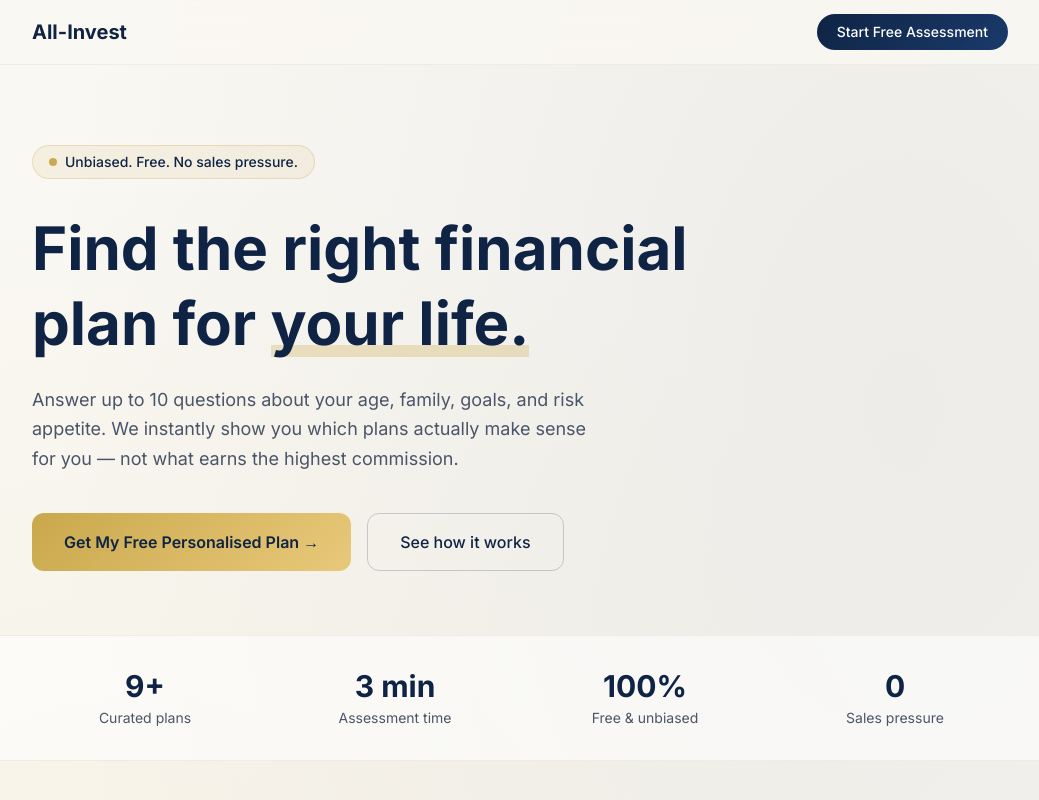
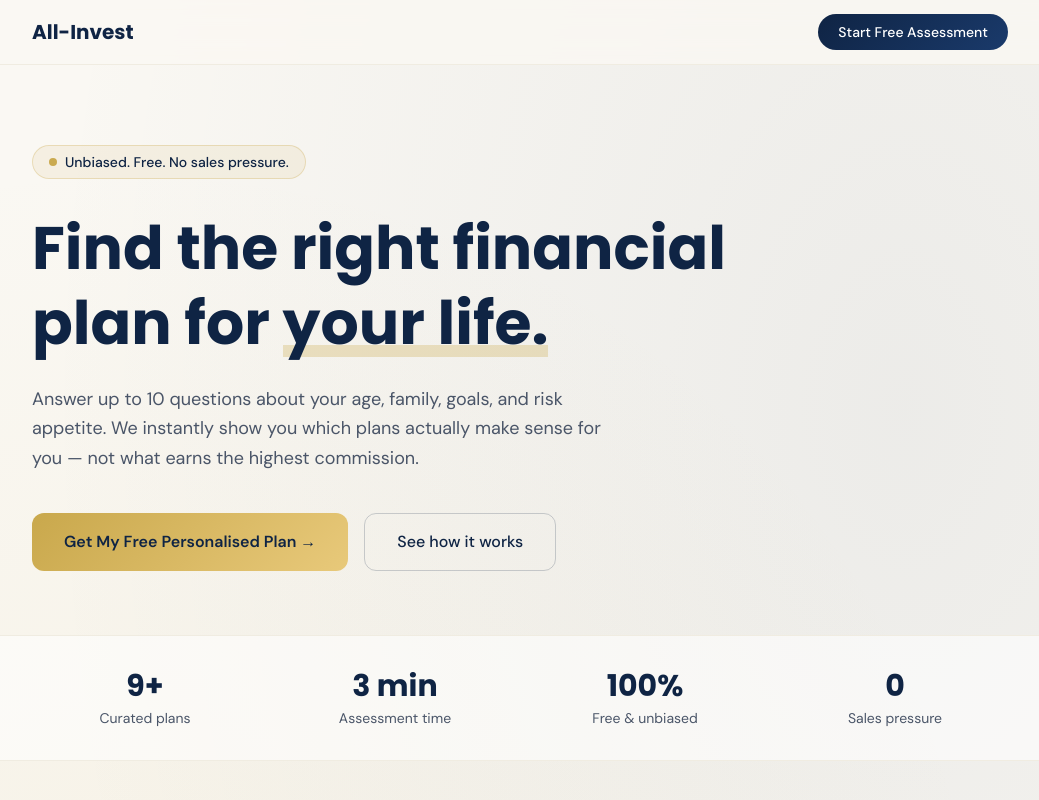
Before and after one commit to ameythakurdeogad/allinvest, a Next.js app: page / in a window 1280 px wide. Shown: the top 800 px of the page, without its empty margins (120-1159 px from the left). Built offline with nearby package versions, Linux system fonts and the light colour scheme.

Commit message:
Fonts Update

```diff
--- a/app/globals.css
+++ b/app/globals.css
@@ -1,4 +1,4 @@
-@import url('https://fonts.googleapis.com/css2?family=Inter:wght@300;400;500;600;700&display=swap');
+@import url('https://fonts.googleapis.com/css2?family=Poppins:wght@400;500;600;700&family=DM+Sans:wght@300;400;500;600&display=swap');
 
 @import "tailwindcss";
 
@@ -11,8 +11,8 @@
   --color-cream-dark: #f0ece1;
   --color-slate: #4a5568;
 
-  --font-display: 'Inter', sans-serif;
-  --font-sans: 'Inter', sans-serif;
+  --font-display: 'Poppins', sans-serif;
+  --font-sans: 'DM Sans', sans-serif;
 }
 
 :root {
@@ -28,16 +28,24 @@
 }
 
 * { box-sizing: border-box; }
-html { scroll-behavior: smooth; }
+
+html {
+  scroll-behavior: smooth;
+  color-scheme: light;
+  background-color: #faf8f3;
+  color: #1a202c;
+  /* Prevent Samsung Internet and Android browsers from applying forced dark mode */
+  -webkit-text-size-adjust: 100%;
+}
 
 body {
-  font-family: 'Inter', sans-serif;
+  font-family: 'DM Sans', sans-serif;
   background: var(--cream);
   color: var(--text);
   -webkit-font-smoothing: antialiased;
 }
 
-.font-display { font-family: 'Inter', sans-serif; }
+.font-display { font-family: 'Poppins', sans-serif; }
 
 .progress-bar {
   height: 3px;
--- a/app/layout.tsx
+++ b/app/layout.tsx
@@ -11,6 +11,7 @@ export default function RootLayout({ children }: { children: React.ReactNode })
     <html lang="en">
       <head>
         <meta name="color-scheme" content="light" />
+        <meta name="supported-color-schemes" content="light" />
       </head>
       <body>{children}</body>
     </html>
```
